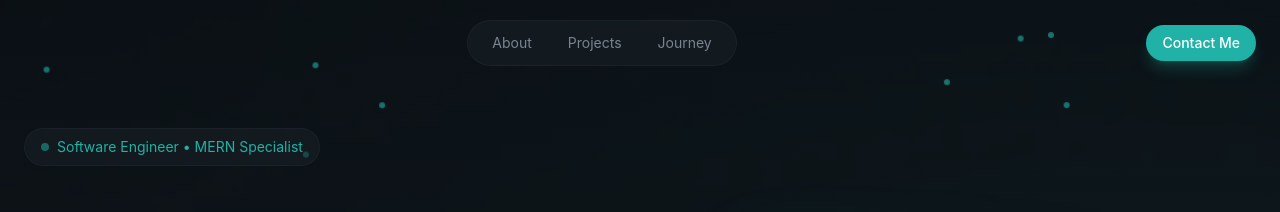
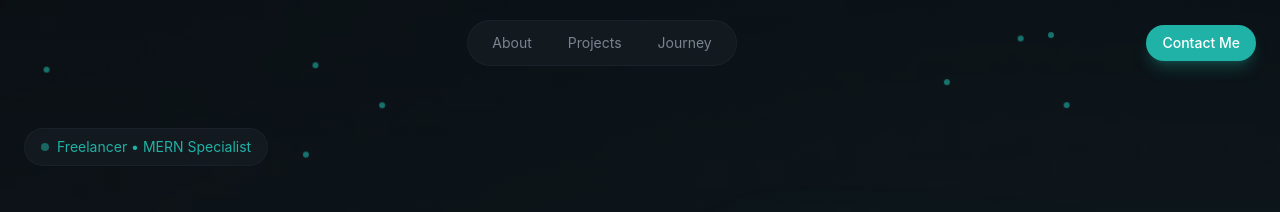
Before and after one commit to SadishNanayakkara/personal-website, a React (Vite) app: page / in a window 1280 px wide. Shown: the top 212 px of the page. Built offline with nearby package versions, Linux system fonts and the light colour scheme.

Commit message:
Update role description in Hero section from 'Software Engineer' to 'Freelancer'

```diff
--- a/src/sections/Hero.jsx
+++ b/src/sections/Hero.jsx
@@ -68,7 +68,7 @@ export const Hero = () => {
             <div className="animate-fade-in">
               <span className="inline-flex items-center gap-2 px-4 py-2 rounded-full glass text-sm text-primary">
                 <span className="w-2 h-2 bg-primary rounded-full animate-pulse" />
-                Software Engineer • MERN Specialist
+                Freelancer • MERN Specialist
               </span>
             </div>
 
```
